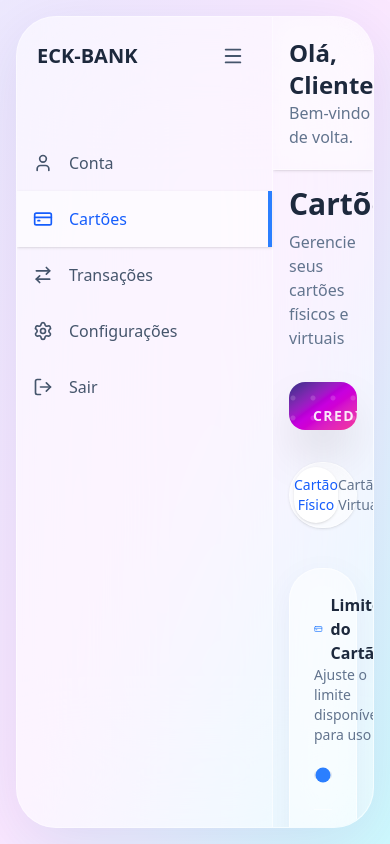
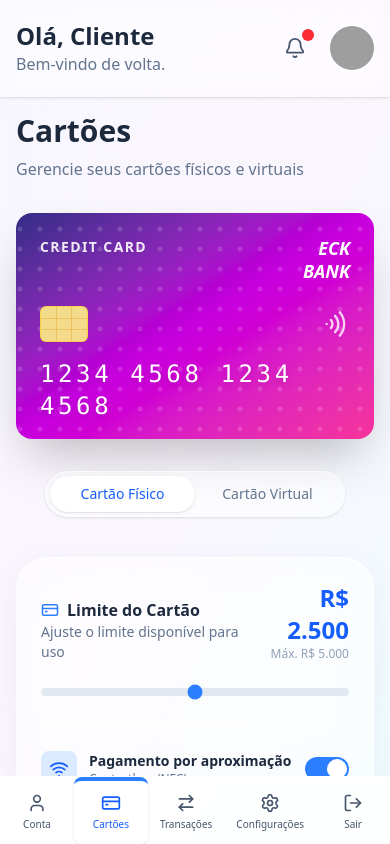
Before and after one commit to kaue081/ECK_BANCK, a Next.js app: page /cartoes in a window 390 px wide. Built offline with nearby package versions, Linux system fonts and the light colour scheme; grey boxes are pictures that could not be loaded.

Commit message:
atualiza layout da sidebar, refatora login/session storage e resolve avisos tailwind

```diff
--- /dev/null
+++ b/documetação/documentacao_formularios.md
@@ -0,0 +1,54 @@
+# Documentação dos Formulários - Projeto "Banco"
+
+Esta documentação foi elaborada para atender aos requisitos da disciplina de Programação Web I, detalhando os formulários criados para a simulação do sistema bancário.
+
+---
+
+## 1. Formulário de Login (Autenticação)
+
+*   **Nome do formulário:** Formulário de Acesso à Conta (Login)
+*   **Objetivo e funcionalidade:** Autenticar o cliente na plataforma bancária, validando suas credenciais antes de conceder acesso aos dados financeiros e de conta (dashboard).
+*   **Principais campos utilizados:**
+    *   `Conta` (Input de texto)
+    *   `Senha` (Input de senha, com botão para revelar/esconder os caracteres)
+*   **Justificativa para a existência do formulário no sistema:** É um componente crítico para a segurança de qualquer aplicação bancária. Sem este formulário, seria impossível garantir a privacidade, a integridade dos saldos e impedir o acesso não autorizado. Ele resolve o problema primário de identificação e autorização do usuário na aplicação.
+*   **Explicação de como o formulário participa do fluxo de funcionamento do banco:** É a porta de entrada da aplicação. Quando o usuário abre o site (rota `/`), ele é interceptado por este formulário. Somente após inserir os dados corretos (ex: conta "2009" e senha "1408"), o formulário aprova a requisição e o redireciona para o painel principal (rota `/conta`), liberando o fluxo do sistema.
+*   **Prints dos formulários/tela:**
+    *   *(Insira aqui o print da tela inicial de login `page.tsx`)*
+
+---
+
+## 2. Formulário de Configurações e Perfil
+
+*   **Nome do formulário:** Gestão de Configurações e Preferências
+*   **Objetivo e funcionalidade:** Permitir que o usuário visualize e atualize suas informações de cadastro (nome, CPF, contatos), altere senhas de acesso, faça a gestão das suas chaves PIX, ajuste o limite diário de transferências e defina preferências de notificação.
+*   **Principais campos utilizados:**
+    *   `Dados Pessoais:` Nome Completo, CPF, E-mail, Telefone (Inputs de texto)
+    *   `Segurança:` Senha Atual, Nova Senha (Inputs de senha)
+    *   `PIX e Transferências:` Gerenciamento de Chaves Pix (Select e Input para adicionar novas) e Limite de Transferência Diário (Input range/slider).
+    *   `Preferências:` Salvar Contatos Frequentes, Notificar Agendamentos, Receber E-mail/SMS (Inputs tipo checkbox convertidos visualmente em toggles).
+*   **Justificativa para a existência do formulário no sistema:** Os dados de um cliente mudam com o tempo. Para um banco, manter contato atualizado (e-mail, telefone) é crucial para avisos de segurança. O gerenciamento de limites PIX e mudança de senha resolvem a necessidade de o cliente ter autonomia e controle sobre o risco de suas transações sem precisar contatar o gerente.
+*   **Explicação de como o formulário participa do fluxo de funcionamento do banco:** Ao ser acessado através da barra lateral ou menu, ele consome e exibe os dados atuais do estado da aplicação. As alterações feitas aqui impactam todo o resto do sistema. Por exemplo, ao ajustar o "Limite diário" no *range*, essa informação dita se uma transação PIX na tela de transferências será autorizada ou bloqueada.
+*   **Prints dos formulários/tela:**
+    *   *(Insira aqui os prints da tela de Configurações `app/configuracoes/page.tsx`)*
+
+---
+
+## 3. Modal de Formulários Transacionais (Simulação PIX e TED)
+
+*   **Nome do formulário:** Fluxo de Transação (PIX / TED)
+*   **Objetivo e funcionalidade:** Coletar os dados necessários e guiar o usuário de forma segura, etapa por etapa (wizard), para efetivar uma transferência de fundos simulada.
+*   **Principais campos utilizados:**
+    *   *Etapa 1 (Destino):* Banco (Select), Agência (Input), Conta, CPF ou Chave PIX (Inputs de texto).
+    *   *Etapa 2 (Valor):* Valor da Transferência (Input numérico).
+    *   *Etapa 4 (Validação):* Senha de 4 dígitos para autorização final (Input de senha numérico).
+*   **Justificativa para a existência do formulário no sistema:** Transações bancárias são processos sensíveis e irreversíveis (como o PIX). Este conjunto de formulários passo-a-passo resolve o problema de usabilidade e segurança: em vez de um formulário gigante onde o usuário pode errar sem perceber, ele preenche uma informação por vez, possui uma tela de confirmação (Etapa 3) e finaliza com uma senha secundária, que confirma o ato (simulando a assinatura eletrônica).
+*   **Explicação de como o formulário participa do fluxo de funcionamento do banco (Simulação PIX):**
+    1. O usuário clica em "Enviar PIX".
+    2. O formulário solicita a chave do recebedor (Etapa 1).
+    3. Ele insere o valor desejado (Etapa 2) e o sistema imediatamente valida se o valor não excede o saldo da conta ou o Limite PIX configurado.
+    4. Ele revisa um resumo (Etapa 3).
+    5. O formulário exige a inserção da senha transacional (Etapa 4) - verificando se é exatamente a exigida pelo sistema (ex: "1408").
+    6. Com tudo validado, a submissão reduz o saldo do contexto da aplicação (simulação do débito) e finaliza o fluxo mostrando o comprovante (Etapa 5).
+*   **Prints dos formulários/tela:**
+    *   *(Insira aqui prints das etapas do modal PIX: 1 - Inserir chave, 2 - Inserir valor, 4 - Inserir senha, em `app/transacoes/page.tsx`)*
--- a/src/app/components/Layout.tsx
+++ b/src/app/components/Layout.tsx
@@ -9,8 +9,8 @@ export default function Layout({
 
     return(
 
-        <div className="flex h-screen p-4 md:p-6 lg:p-8">
-            <div className="flex flex-1 rounded-[2.5rem] overflow-hidden shadow-[0_16px_64px_0_rgba(31,38,135,0.1)] border border-white/50 bg-white/40 backdrop-blur-3xl">
+        <div className="flex h-screen p-0 md:p-6 lg:p-8 bg-slate-50/50">
+            <div className="flex flex-col-reverse md:flex-row flex-1 md:rounded-[2.5rem] overflow-hidden shadow-none md:shadow-[0_16px_64px_0_rgba(31,38,135,0.1)] md:border border-white/50 bg-white/40 backdrop-blur-3xl">
                 <Sidebar/>
                 <main className="flex-1 flex flex-col h-full overflow-hidden relative">
                     <Header/>
--- a/src/app/components/Sidebar.tsx
+++ b/src/app/components/Sidebar.tsx
@@ -10,6 +10,7 @@ import {
 } from "lucide-react";
 import { useState } from "react";
 import { usePathname, useRouter } from "next/navigation";
+import { useAppContext } from "../context/AppContext";
 
 type MenuItemProps = {
   icon: React.ReactNode;
@@ -23,24 +24,32 @@ function MenuItem({ icon, text, open, onClick, active }: MenuItemProps) {
   return (
     <button
       onClick={onClick}
-      className={`w-full flex items-center gap-4 hover:bg-white/40 p-4 transition-all text-left font-medium ${
-        active ? "bg-white/50 text-blue-600 shadow-sm border-r-4 border-blue-500" : "text-slate-600"
+      title={open ? undefined : text}
+      className={`flex-1 md:flex-none md:w-full flex items-center md:justify-start justify-center gap-1 md:gap-4 hover:bg-white/40 p-3 md:p-4 transition-all text-left font-medium flex-col md:flex-row ${
+        active
+          ? "bg-white/50 text-blue-600 shadow-sm md:border-r-4 border-t-4 md:border-t-0 border-blue-500 rounded-lg md:rounded-none"
+          : "text-slate-600 border-t-4 md:border-t-0 md:border-r-4 border-transparent hover:text-blue-500 rounded-lg md:rounded-none"
       }`}
     >
-      {icon}
-      {open && <span>{text}</span>}
+      <div className="flex items-center justify-center">
+        {icon}
+      </div>
+      <span className={`text-[10px] md:text-base ${open ? 'md:inline' : 'md:hidden'} block text-center md:text-left`}>
+        {text}
+      </span>
     </button>
   );
 }
 
 export default function Sidebar() {
-  const [open, setOpen] = useState(true);
+  const { sidebarOpen: open, setSidebarOpen: setOpen } = useAppContext();
   const router = useRouter();
   const pathname = usePathname();
 
   function logout() {
-    // Exemplo: remove dados do usuário
-    localStorage.removeItem("CHAVE_SESSAO");
+    // Limpa os dois storages
+    localStorage.clear();
+    sessionStorage.clear();
 
     // Redireciona para a página de login
     router.push("/");
@@ -48,12 +57,12 @@ export default function Sidebar() {
 
   return (
     <aside
-      className={`bg-white/20 border-r border-white/50 text-slate-800 h-full duration-300 transition-all ${
-        open ? "w-64" : "w-20"
-      }`}
+      className={`bg-white/90 md:bg-white/20 border-t md:border-t-0 md:border-r border-white/50 text-slate-800 transition-all duration-300 z-50 flex md:flex-col pb-safe md:pb-0 ${
+        open ? "md:w-64" : "md:w-20"
+      } w-full md:w-auto h-auto md:h-full`}
     >
-      <div className="flex justify-between items-center p-5">
-        {open && <h1 className="font-bold text-xl">ECK-BANK</h1>}
+      <div className="hidden md:flex justify-between items-center p-5">
+        {open && <h1 className="font-bold text-xl truncate">ECK-BANK</h1>}
 
         <button
           onClick={() => setOpen(!open)}
@@ -64,7 +73,7 @@ export default function Sidebar() {
         </button>
       </div>
 
-      <nav className="mt-10">
+      <nav className="flex flex-row md:flex-col flex-1 justify-around md:justify-start w-full md:mt-10 overflow-x-auto md:overflow-visible">
         <MenuItem icon={<User size={20} />} text="Conta" open={open} onClick={() => router.push("/conta")} active={pathname.startsWith("/conta")} />
         <MenuItem icon={<CreditCard size={20} />} text="Cartões" open={open} onClick={() => router.push("/cartoes")} active={pathname.startsWith("/cartoes")} />
         <MenuItem icon={<ArrowRightLeft size={20} />} text="Transações" open={open} onClick={() => router.push("/transacoes")} active={pathname.startsWith("/transacoes")} />
--- a/src/app/context/AppContext.tsx
+++ b/src/app/context/AppContext.tsx
@@ -7,6 +7,8 @@ type AppContextType = {
     setLimitePix: (val: number | ((prev: number) => number)) => void;
     saldo: number;
     setSaldo: (val: number | ((prev: number) => number)) => void;
+    sidebarOpen: boolean;
+    setSidebarOpen: (val: boolean | ((prev: boolean) => boolean)) => void;
 };
 
 const AppContext = createContext<AppContextType | undefined>(undefined);
@@ -15,6 +17,7 @@ export function AppProvider({ children }: { children: React.ReactNode }) {
     // Definimos o limite inicial como 5000, para ficar coerente com a transação
     const [limitePix, setLimitePixState] = useState(5000);
     const [saldo, setSaldoState] = useState(12500.50);
+    const [sidebarOpen, setSidebarOpenState] = useState(true);
 
     // Tenta carregar do localStorage quando o componente for montado no lado do cliente
     useEffect(() => {
@@ -25,6 +28,10 @@ export function AppProvider({ children }: { children: React.ReactNode }) {
         const savedSaldo = localStorage.getItem('saldo');
         if (savedSaldo) {
             setSaldoState(Number(savedSaldo));
+        }
+        const savedSidebar = localStorage.getItem('sidebarOpen');
+        if (savedSidebar !== null) {
+            setSidebarOpenState(savedSidebar === 'true');
         }
     }, []);
 
@@ -45,8 +52,16 @@ export function AppProvider({ children }: { children: React.ReactNode }) {
         });
     };
 
+    const setSidebarOpen = (val: boolean | ((prev: boolean) => boolean)) => {
+        setSidebarOpenState(prev => {
+            const nextVal = typeof val === 'function' ? val(prev) : val;
+            localStorage.setItem('sidebarOpen', nextVal.toString());
+            return nextVal;
+        });
+    };
+
     return (
-        <AppContext.Provider value={{ limitePix, setLimitePix, saldo, setSaldo }}>
+        <AppContext.Provider value={{ limitePix, setLimitePix, saldo, setSaldo, sidebarOpen, setSidebarOpen }}>
             {children}
         </AppContext.Provider>
     );
--- a/src/app/transacoes/page.tsx
+++ b/src/app/transacoes/page.tsx
@@ -44,12 +44,6 @@ export default function Transacoes() {
     return (
         <Layout>
             <div className="max-w-6xl mx-auto pb-10">
-                {/* Header da Página */}
-                <div className="mb-8">
-                    <h1 className="text-3xl font-bold text-slate-800">Transações</h1>
-                    <p className="text-slate-500 mt-2">Gerencie suas transferências e acompanhe suas movimentações</p>
-                </div>
-
                 {/* Ações Rápidas */}
                 <div className="grid grid-cols-1 md:grid-cols-2 lg:grid-cols-4 gap-4 mb-10">
                     <button onClick={() => iniciarSimulacao('Enviar PIX')} className="bg-white/60 backdrop-blur-md border border-white/80 rounded-2xl p-5 hover:bg-white/80 transition-all shadow-[0_4px_20px_0_rgba(31,38,135,0.05)] hover:shadow-[0_8px_30px_0_rgba(31,38,135,0.1)] hover:-translate-y-1 text-left flex flex-col group">
```
Also changed, not shown: src/app/lib/session.ts (+26 -6 lines), src/app/page.tsx (+7 -4 lines).
